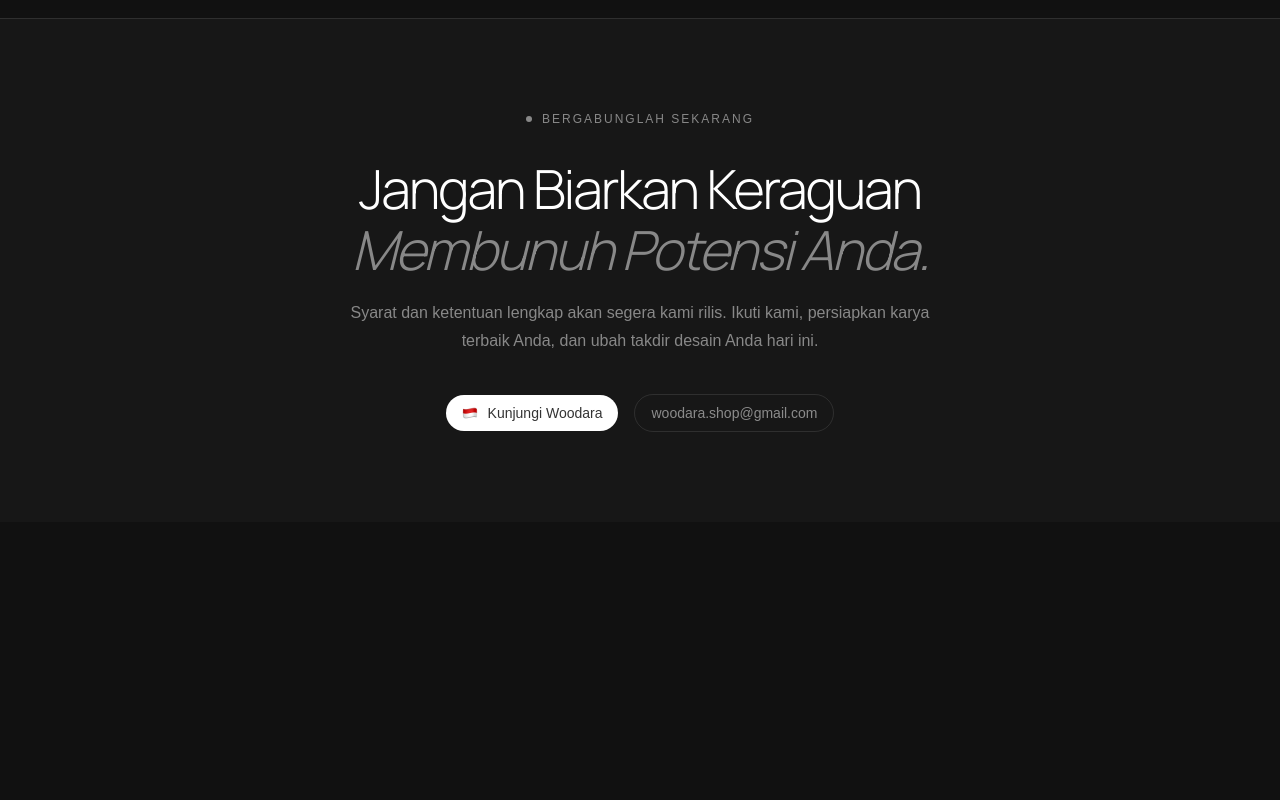
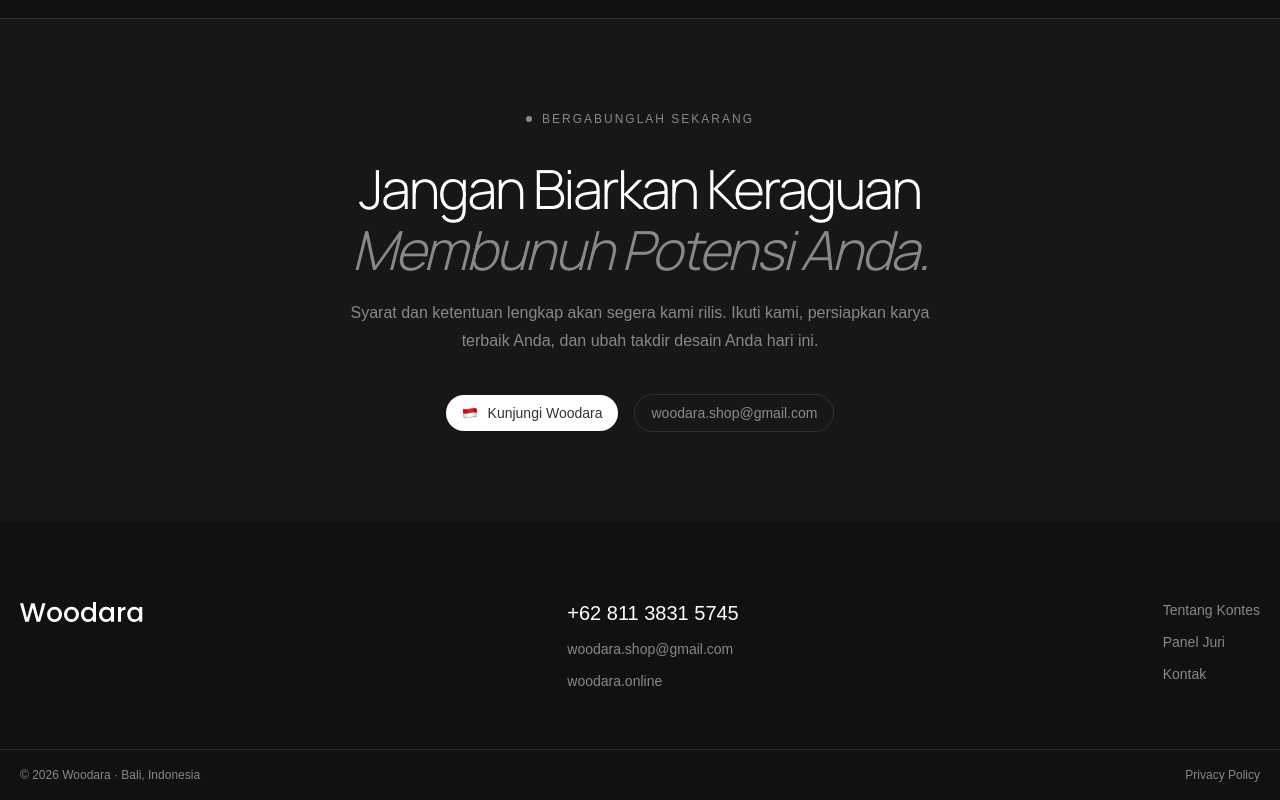
Before and after one commit to mp-admo/furniture_contest, an Astro site: page / in a window 1280 px wide. Shown: the part 5047-5847 px from the top of the page. Before the commit the page ends 5569 px from the top, so only its background shows below. Built offline with nearby package versions, Linux system fonts and the light colour scheme; Astro itself is replaced by a stand-in of ours; a web font is replaced by a local one.

Commit message:
feat: implement footer section

```diff
--- /dev/null
+++ b/src/components/Footer.astro
@@ -0,0 +1,200 @@
+<footer class="footer">
+
+
+    <!-- top -->
+    <div class="footer__top-wrapper">
+
+        <div class="container">
+
+            <div class="footer__top">
+
+
+                <!-- logo -->
+                <div class="footer__brand">
+
+                    <a href="/" class="footer__logo-link">
+
+                        <img
+                            src="/logo_woodara.svg"
+                            alt="Woodara Logo"
+                            class="footer__logo"
+                        >
+
+                    </a>
+
+                </div>
+
+
+                <!-- contacts -->
+                <div class="footer__contacts">
+
+                    <a
+                        href="tel:+6281138315745"
+                        class="footer__phone"
+                    >
+                        +62 811 3831 5745
+                    </a>
+
+                    <a
+                        href="mailto:woodara.shop@gmail.com"
+                        class="footer__link"
+                    >
+                        woodara.shop@gmail.com
+                    </a>
+
+                    <a
+                        href="https://www.woodara.online"
+                        target="_blank"
+                        class="footer__link"
+                    >
+                        woodara.online
+                    </a>
+
+                </div>
+
+
+                <!-- navigation -->
+                <nav class="footer__nav">
+
+                    <a href="#tentang" class="footer__nav-link">
+                        Tentang Kontes
+                    </a>
+
+                    <a href="#juri" class="footer__nav-link">
+                        Panel Juri
+                    </a>
+
+                    <a href="#kontak" class="footer__nav-link">
+                        Kontak
+                    </a>
+
+                </nav>
+
+            </div>
+
+        </div>
+
+    </div>
+
+
+    <!-- bottom -->
+    <div class="footer__bottom-wrapper">
+
+        <div class="container">
+
+            <div class="footer__bottom">
+
+
+                <!-- copyright -->
+                <p class="footer__copy">
+                    © 2026 Woodara · Bali, Indonesia
+                </p>
+
+
+                <!-- privacy -->
+                <a
+                    href="https://www.woodara.online/privacy-policy"
+                    target="_blank"
+                    class="footer__policy"
+                >
+                    Privacy Policy
+                </a>
+
+            </div>
+
+        </div>
+
+    </div>
+
+</footer>
+
+<style>
+
+    .footer {
+        background-color: #111111;
+        padding-top: 8rem;
+    }
+
+
+    .footer .container {
+        width: 100%;
+        max-width: 140rem;
+        padding: 0 2rem;
+        margin: 0 auto;
+    }
+
+
+    .footer__top-wrapper {
+        padding-bottom: 6rem;
+    }
+
+    .footer__top {
+        display: flex;
+        justify-content: space-between;
+        align-items: flex-start;
+        gap: 8rem;
+    }
+
+   .footer__logo {
+        height: 2rem;
+        width: auto;
+        display: block;
+   }
+
+    .footer__contacts {
+        display: flex;
+        flex-direction: column;
+        gap: 1.6rem;
+    }
+
+    .footer__phone {
+        font-size: 2rem;
+        color: #FFFFFF;
+        text-decoration: none;
+        transition: opacity 0.3s ease;
+    }
+
+    .footer__link,
+    .footer__nav-link,
+    .footer__policy {
+        color: #888;
+        text-decoration: none;
+        transition: color 0.3s ease;
+    }
+
+    .footer__phone:hover,
+    .footer__link:hover,
+    .footer__nav-link:hover,
+    .footer__policy:hover {
+        color: #FFFFFF;
+    }
+
+
+    .footer__nav {
+        display: flex;
+        flex-direction: column;
+        gap: 1.6rem;
+    }
+
+    .footer__bottom-wrapper {
+        border-top: 0.1rem solid rgba(255, 255, 255, 0.1);
+    }
+
+    .footer__bottom {
+        display: flex;
+        justify-content: space-between;
+        align-items: center;
+        padding: 1.8rem 0;
+    }
+
+    .footer__copy {
+        color: #888;
+        font-size: 1.2rem;
+    }
+
+    .footer__policy {
+        color: #888;
+        font-size: 1.2rem;
+    }
+
+</style>
--- a/src/layouts/Layout.astro
+++ b/src/layouts/Layout.astro
@@ -2,8 +2,8 @@
 import "../styles/reset.css";
 import "../styles/global.css";
 import Header from "../components/Header.astro";
+import Footer from "../components/Footer.astro";
 ---
-
 
 
 <html lang="id">
@@ -26,6 +26,8 @@ import Header from "../components/Header.astro";
 
         </main>
 
+		<Footer />
+
 	</body>
 
 </html>
```
